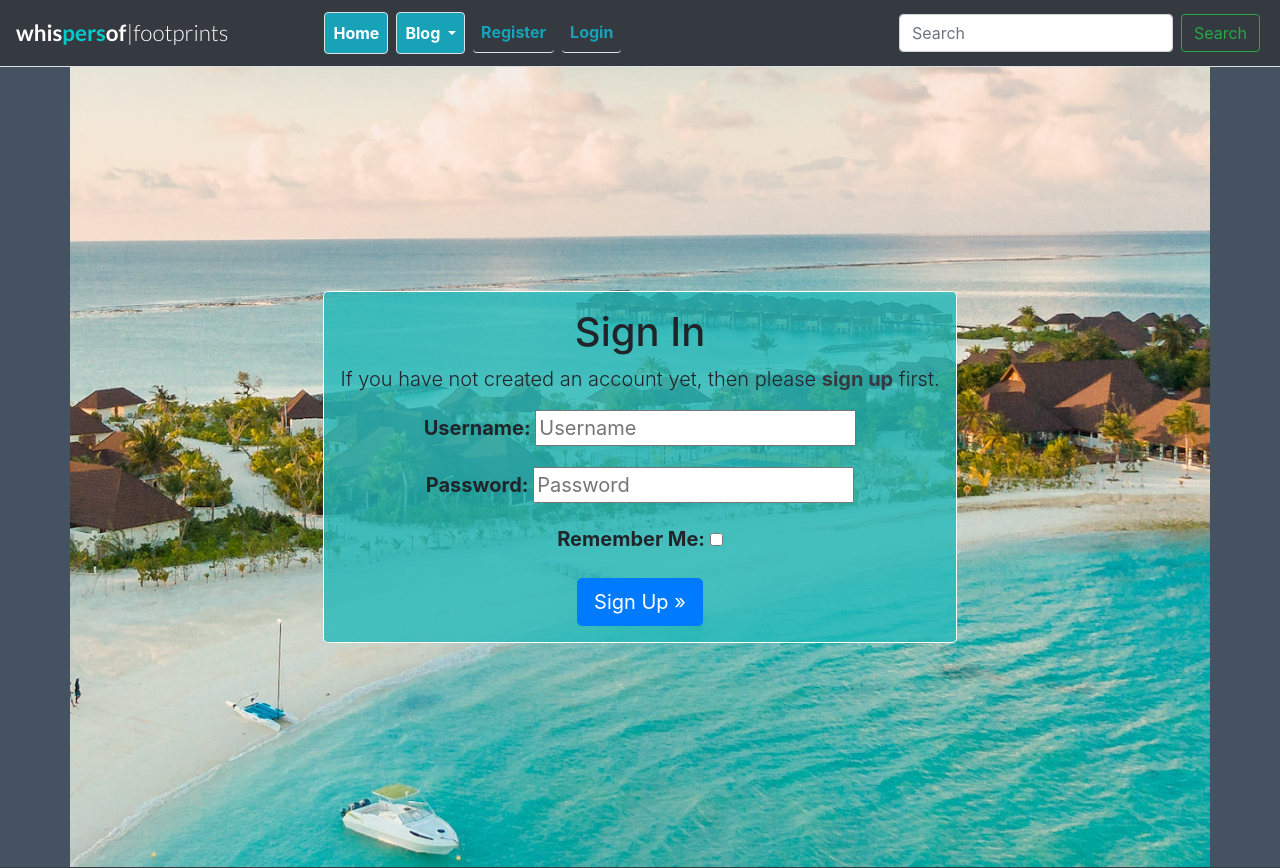
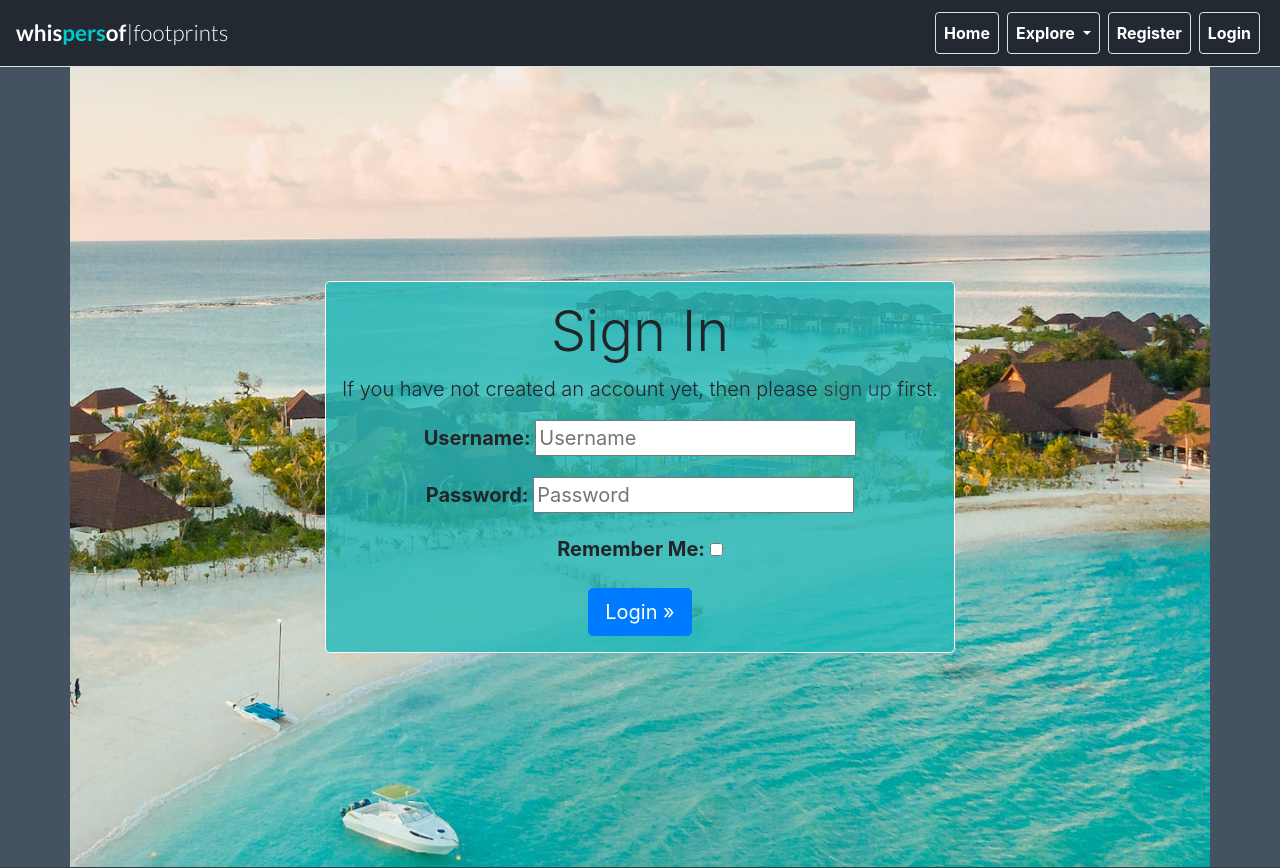
Before and after one commit to pecheylauren02/mp4-travel-blog, a Django app: page /accounts/login/ in a window 1280 px wide. Shown: the top 868 px of the page. Run offline with Django 3.2, Linux system fonts and the light colour scheme; some libraries are stand-ins or nearby versions.

Commit message:
Restyle navbar and remove search bar

```diff
--- a/static/style.css
+++ b/static/style.css
@@ -33,9 +33,9 @@ body {
     background-color: #445261;
 }
 
-/* .nav-design {
-    background-color: red;
-}  */
+.nav-design {
+    background-color: rgba(0, 0, 0, 0.5) !important;
+}
 
 /* Carousel section */
 
--- a/templates/account/base.html
+++ b/templates/account/base.html
@@ -27,9 +27,9 @@
       <ul>
         {% if user.is_authenticated %}
         <li><a href="{% url 'account_email' %}">{% trans "Change E-mail" %}</a></li>
-        <li><a href="{% url 'account_logout' %}">{% trans "Sign Out" %}</a></li>
+        <li><a href="{% url 'account_logout' %}">{% trans "Logout" %}</a></li>
         {% else %}
-        <li><a href="{% url 'account_login' %}">{% trans "Sign In" %}</a></li>
+        <li><a href="{% url 'account_login' %}">{% trans "Login" %}</a></li>
         <li><a href="{% url 'account_signup' %}">{% trans "Sign Up" %}</a></li>
         {% endif %}
       </ul>
--- a/templates/account/login.html
+++ b/templates/account/login.html
@@ -7,11 +7,11 @@
 
 <div class="container login-bg d-flex justify-content-center align-items-center vh-100 font-weight-bold w-100">
   <div class="border border-white rounded-lg bg-info bg-opacity-50 text-center p-3 login-form">
-    <h1 display-4 display-md-3>{% trans "Sign In" %}</h1>
+    <h1 class="display-4 display-md-3">{% trans "Sign In" %}</h1>
     <p class="lead">
       {% blocktrans %}
       If you have not created an account yet, then please
-      <a href="{{ signup_url }}" class="font-weight-bold text-dark">sign up</a> first.
+      <a href="{{ signup_url }}" class="lead text-dark">sign up</a> first.
       {% endblocktrans %}
     </p>
 
@@ -22,7 +22,7 @@
       <input type="hidden" name="{{ redirect_field_name }}" value="{{ redirect_field_value }}"/>
       {% endif %}
       <!-- <a class="button secondaryAction" href="{% url 'account_reset_password' %}">{% trans "Forgot Password?" %}</a> -->
-      <button type="submit" class="btn btn-primary btn-lg">{% trans "Sign Up" %} &raquo;</button>
+      <button type="submit" class="btn btn-primary btn-lg">{% trans "Login" %} &raquo;</button>
     </form>
   </div>
 </div>
--- a/templates/account/messages/logged_in.txt
+++ b/templates/account/messages/logged_in.txt
@@ -1,4 +1,4 @@
 {% load account %}
 {% load i18n %}
 {% user_display user as name %}
-{% blocktrans %}Successfully signed in as {{name}}.{% endblocktrans %}
+{% blocktrans %}Successfully logged in as {{name}}.{% endblocktrans %}
--- a/templates/account/messages/logged_out.txt
+++ b/templates/account/messages/logged_out.txt
@@ -1,2 +1,2 @@
 {% load i18n %}
-{% blocktrans %}You have signed out.{% endblocktrans %}
+{% blocktrans %}You have logged out successfully.{% endblocktrans %}
--- a/templates/base.html
+++ b/templates/base.html
@@ -23,7 +23,7 @@
 
     <!-- Navigation -->
 
-    <nav class="navbar navbar-expand-lg navbar-light bg-dark border-bottom border-body">
+    <nav class="navbar sticky-top navbar-expand-lg navbar-dark bg-dark border-bottom border-body nav-design">
         <a class="navbar-brand mr-5" href="{% url 'home' %}">
             <span class="brand">whis<span class="blue-font">pers</span>of<span class="thin">|footprints</span></span>
         </a>
@@ -31,43 +31,38 @@
             aria-controls="navbarSupportedContent" aria-expanded="false" aria-label="Toggle navigation">
             <span class="navbar-toggler-icon"></span>
         </button>
-
-        <div class="collapse navbar-collapse" id="navbarSupportedContent">
-            <ul class="navbar-nav mr-auto bg-dark nav-design">
-                <li class="nav-item active m-1 ml-5">
-                    <a class="nav-link nav-link text-white bg-info font-weight-bold border rounded"
+        <div class="collapse navbar-collapse w-20 w-lg-100" id="navbarSupportedContent">
+            <ul class="navbar-nav ml-auto">
+                <li class="nav-item active m-1">
+                    <a class="nav-link nav-link text-white btn-outline-info font-weight-bold border rounded"
                         href="{% url 'home' %}">Home <span class="sr-only">(current)</span></a>
                 </li>
                 <li class="nav-item dropdown m-1">
-                    <a class="nav-link dropdown-toggle text-white bg-info font-weight-bold border rounded" href="#"
+                    <a class="nav-link dropdown-toggle text-white btn-outline-info font-weight-bold border rounded" href="#"
                         id="navbarDropdown" role="button" data-toggle="dropdown" aria-haspopup="true"
                         aria-expanded="false">
-                        Blog
+                        Explore
                     </a>
                     <div class="dropdown-menu" aria-labelledby="navbarDropdown">
-                        <a class="dropdown-item" href="#">Action</a>
-                        <a class="dropdown-item" href="#">Another action</a>
+                        <a class="dropdown-item" href="#">Read our blogs</a>
+                        <a class="dropdown-item" href="#">Write your own!</a>
                         <div class="dropdown-divider"></div>
-                        <a class="dropdown-item" href="#">Something else here</a>
+                        <a class="dropdown-item" href="#">Contact us</a>
                     </div>
                 </li>
                 {% if user.is_authenticated %}
                 <li class="nav-item m-1">
-                    <a class="nav-link bg-dark text-info font-weight-bold border rounded" href="{% url 'account_logout' %}">Logout</a>
+                    <a class="nav-link nav-link text-white btn-outline-danger font-weight-bold border rounded" href="{% url 'account_logout' %}">Logout</a>
                 </li>
                 {% else %}
                 <li class="nav-item m-1">
-                    <a class="nav-link bg-dark text-info font-weight-bold border-bottom rounded" href="{% url 'account_signup' %}">Register</a>
+                    <a class="nav-link nav-link text-white btn-outline-info font-weight-bold border rounded" href="{% url 'account_signup' %}">Register</a>
                 </li>
                 <li class="nav-item m-1">
-                    <a class="nav-link bg-dark text-info font-weight-bold border-bottom rounded" href="{% url 'account_login' %}">Login</a>
+                    <a class="nav-link nav-link text-white btn-outline-success font-weight-bold border rounded" href="{% url 'account_login' %}">Login</a>
                 </li>
                 {% endif %}
             </ul>
-            <form class="form-inline my-2 my-lg-0 m-1">
-                <input class="form-control mr-sm-2" type="search" placeholder="Search" aria-label="Search">
-                <button class="btn btn-outline-success my-2 my-sm-0" type="submit">Search</button>
-            </form>
         </div>
     </nav>
 
```
